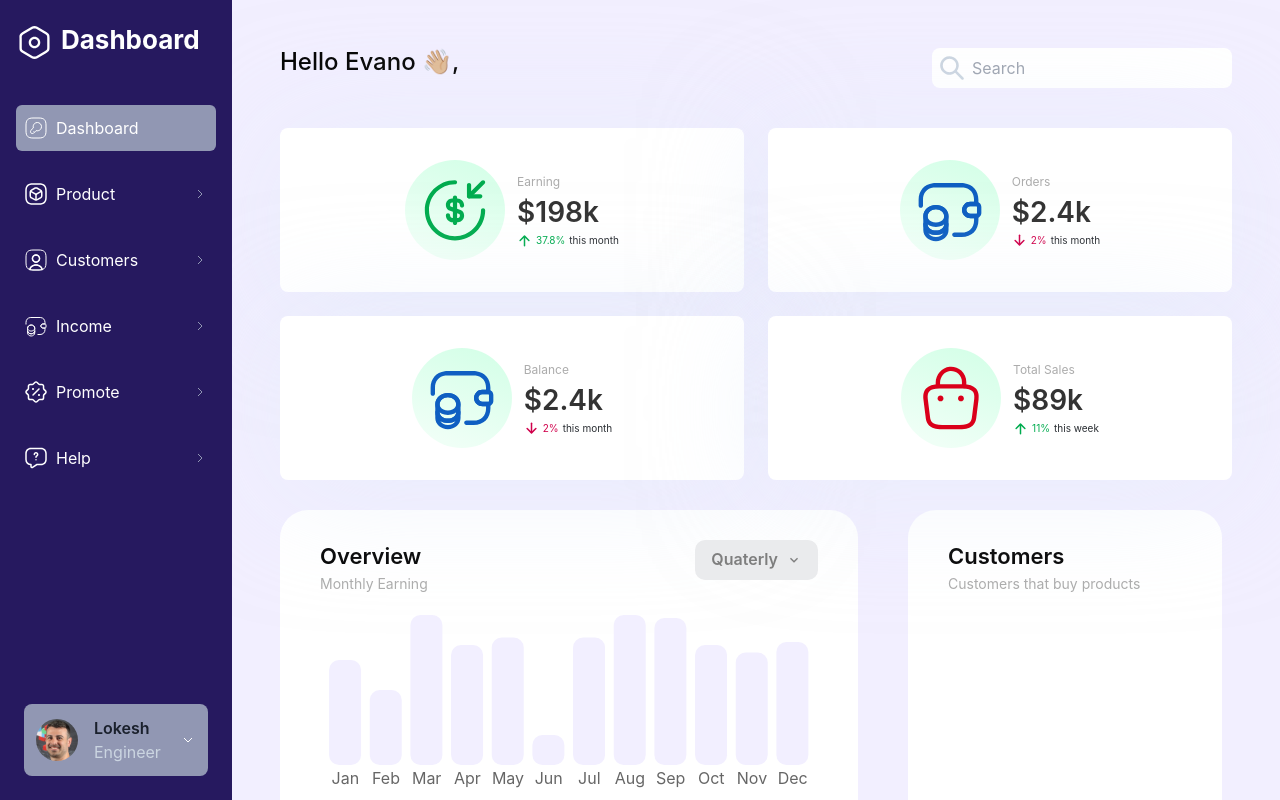
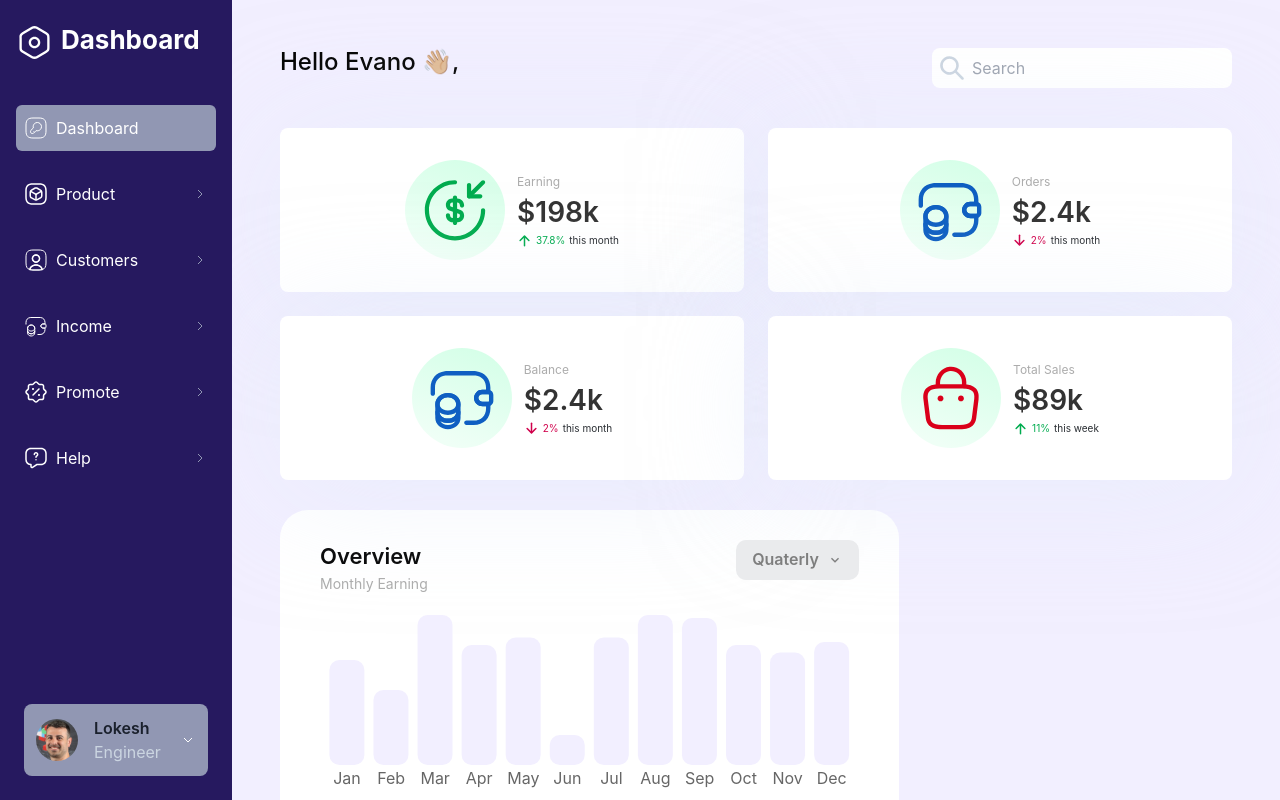
Before and after one commit to SaiBarathR/Dashboard-UI, a React (Create React App) app: page / in a window 1280 px wide. Built offline with nearby package versions, Linux system fonts and the light colour scheme.

Commit message:
Commented out CustomPieChart component

```diff
--- a/src/Routes/DashBoard.jsx
+++ b/src/Routes/DashBoard.jsx
@@ -2,7 +2,7 @@ import { Box } from '@chakra-ui/react'
 import React from 'react'
 import Cards from '../Components/Cards'
 import CustomBarGraph from '../Components/CustomBarGraph'
-import CustomPieChart from '../Components/CustomPieChart'
+// import CustomPieChart from '../Components/CustomPieChart'
 import CustomTable from '../Components/CustomTable'
 import DashboardHeader from '../Components/DashboardHeader'
 
@@ -13,7 +13,7 @@ export default function DashBoard() {
             <Cards />
             <Box className='flex flex-col lg:flex-row gap-10'>
                 <CustomBarGraph />
-                <CustomPieChart />
+                {/* <CustomPieChart /> */}
             </Box>
             <CustomTable />
         </Box>
```
